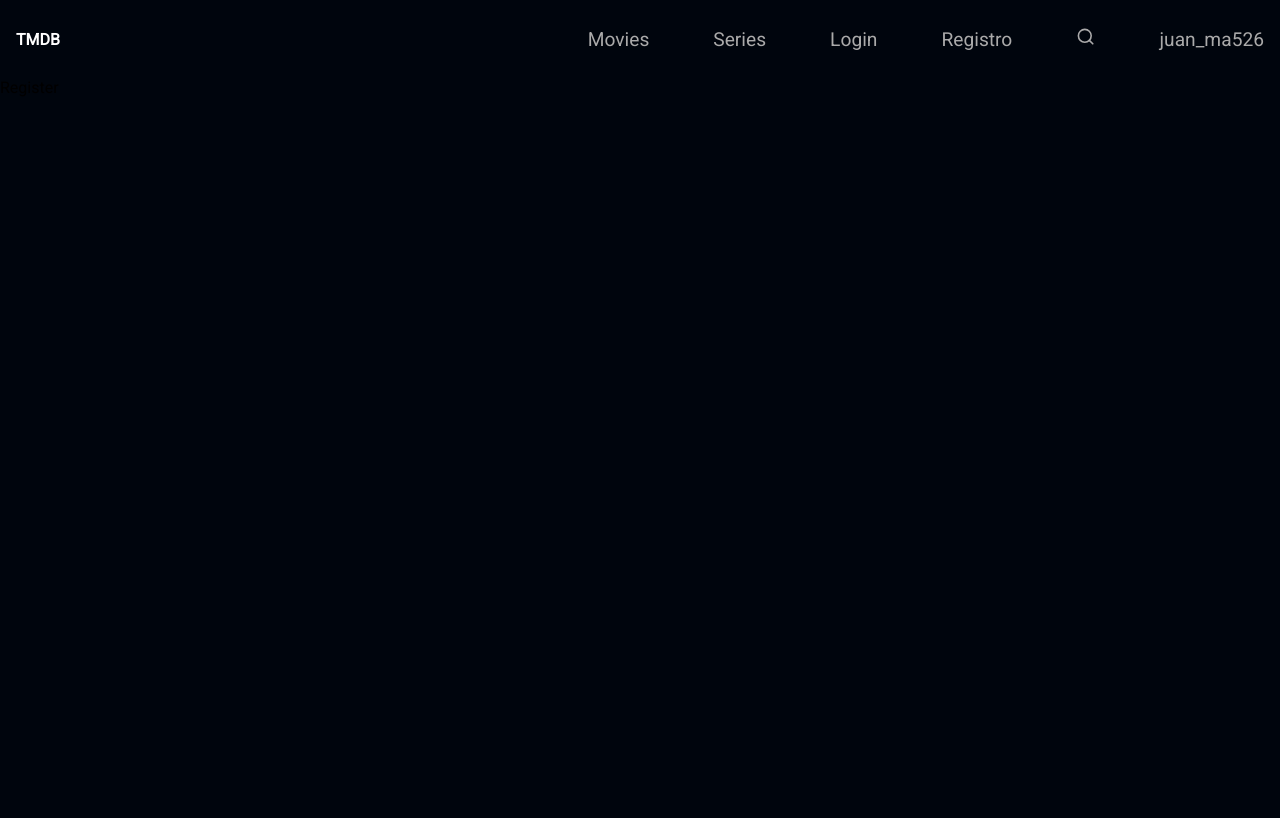
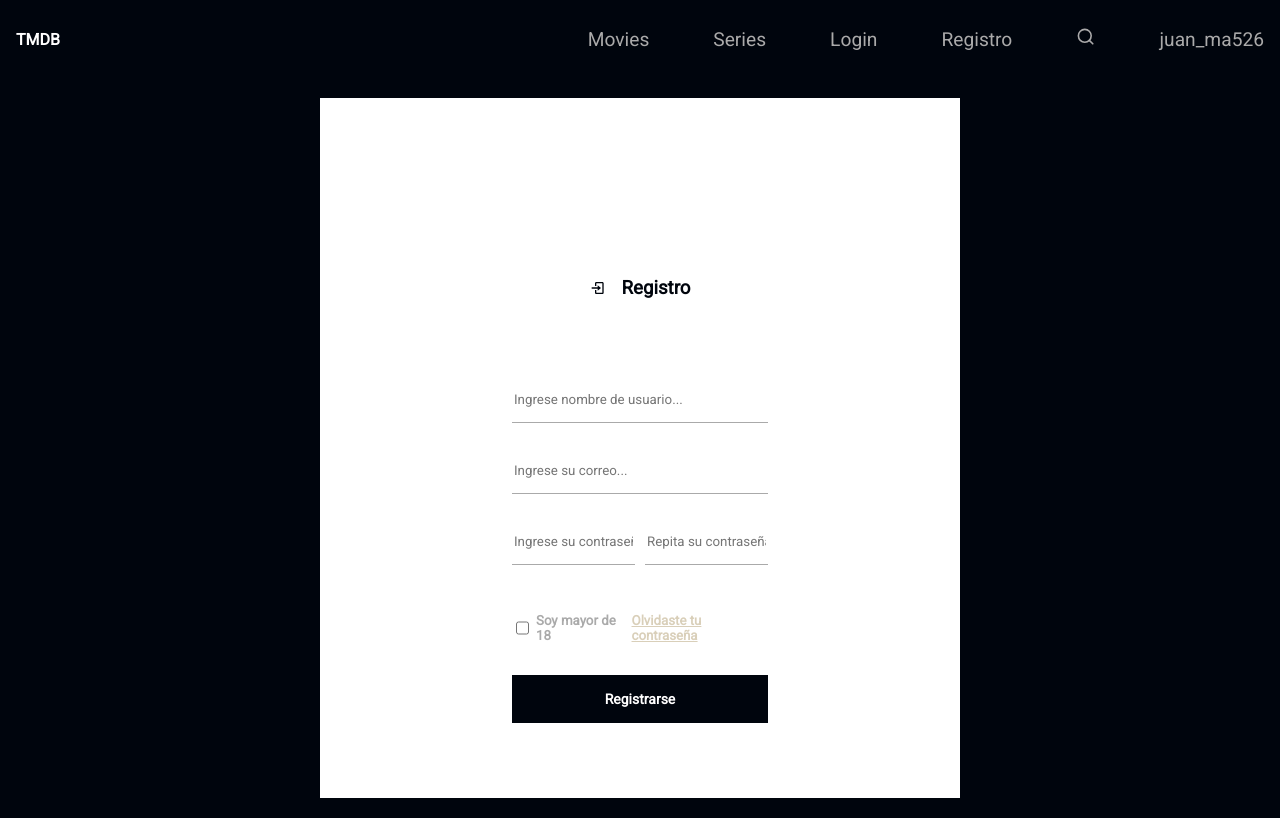
Before and after one commit to juan-ma526/TMDB-V2, a React (Vite) app: page /register in a window 1280 px wide. Built offline with nearby package versions, Linux system fonts and the light colour scheme.

Commit message:
terminada vista registro

```diff
--- a/src/Pages/Register.css
+++ b/src/Pages/Register.css
@@ -0,0 +1,92 @@
+.container-register {
+  color: #00050d;
+  margin: 20px auto;
+  display: flex;
+  width: 90%;
+  background: #ffffff;
+  flex-direction: column;
+  height: 700px;
+}
+.container-register-header {
+  display: flex;
+  align-items: center;
+  gap: 1rem;
+  justify-content: center;
+  margin-top: 160px;
+}
+.container-formulario-register {
+  display: flex;
+  flex-direction: column;
+  width: 72%;
+  margin: 60px auto;
+  gap: 10px;
+}
+.container-email-text {
+  display: flex;
+  flex-direction: column;
+  gap: 10px;
+}
+.container-email-text input {
+  border: none;
+  border-bottom: 1px solid #aaaaaa;
+  height: 42px;
+  margin-bottom: 16px;
+}
+.container-password {
+  display: flex;
+  gap: 10px;
+}
+.container-password input {
+  border: none;
+  border-bottom: 1px solid #aaaaaa;
+  height: 42px;
+  margin-bottom: 16px;
+  width: 50%;
+}
+.container-checkbox-register {
+  display: flex;
+
+  justify-content: space-between;
+  flex-direction: column;
+}
+#checkbox1-register {
+  display: flex;
+  flex-direction: row;
+  align-items: center;
+  padding: 0px;
+  gap: 4px;
+  height: 20px;
+}
+#checkbox1-register h5 {
+  margin-top: 22px;
+  color: #aaaaaa;
+}
+.text-h5-01-register {
+  color: #d9cfb9;
+  text-decoration: underline;
+}
+.button-register {
+  background: #00050d;
+  color: #ffffff;
+  border: none;
+  padding: 16px;
+  cursor: pointer;
+  font-weight: bold;
+  font-size: 14px;
+}
+@media (min-width: 52rem) {
+  .container-register {
+    width: 50%;
+    align-items: center;
+  }
+  .container-checkbox-register {
+    flex-direction: row;
+    align-items: center;
+  }
+  .container-formulario-register {
+    width: 40%;
+  }
+  .text-h5-01-register {
+    margin-top: 22px;
+  }
+}
--- a/src/Pages/Register.jsx
+++ b/src/Pages/Register.jsx
@@ -1,6 +1,34 @@
 import "./Register.css";
+import { BiLogIn } from "react-icons/bi";
 const Register = () => {
-  return <div>Register</div>;
+  return (
+    <div className="container-register">
+      <div className="container-register-header">
+        <BiLogIn />
+        <h3>Registro</h3>
+      </div>
+
+      <form className="container-formulario-register">
+        <div className="container-email-text">
+          <input type="text" placeholder="Ingrese nombre de usuario..." />
+          <input type="email" placeholder="Ingrese su correo..." />
+        </div>
+        <div className="container-password">
+          <input type="password" placeholder="Ingrese su contraseña..." />
+          <input type="email" placeholder="Repita su contraseña..." />
+        </div>
+
+        <div className="container-checkbox-register">
+          <label id="checkbox1-register">
+            <input type="checkbox" id="checkbox1-register" />{" "}
+            <h5>Soy mayor de 18</h5>
+          </label>
+          <h5 className="text-h5-01-register">Olvidaste tu contraseña</h5>
+        </div>
+        <button className="button-register">Registrarse</button>
+      </form>
+    </div>
+  );
 };
 
 export default Register;
```
